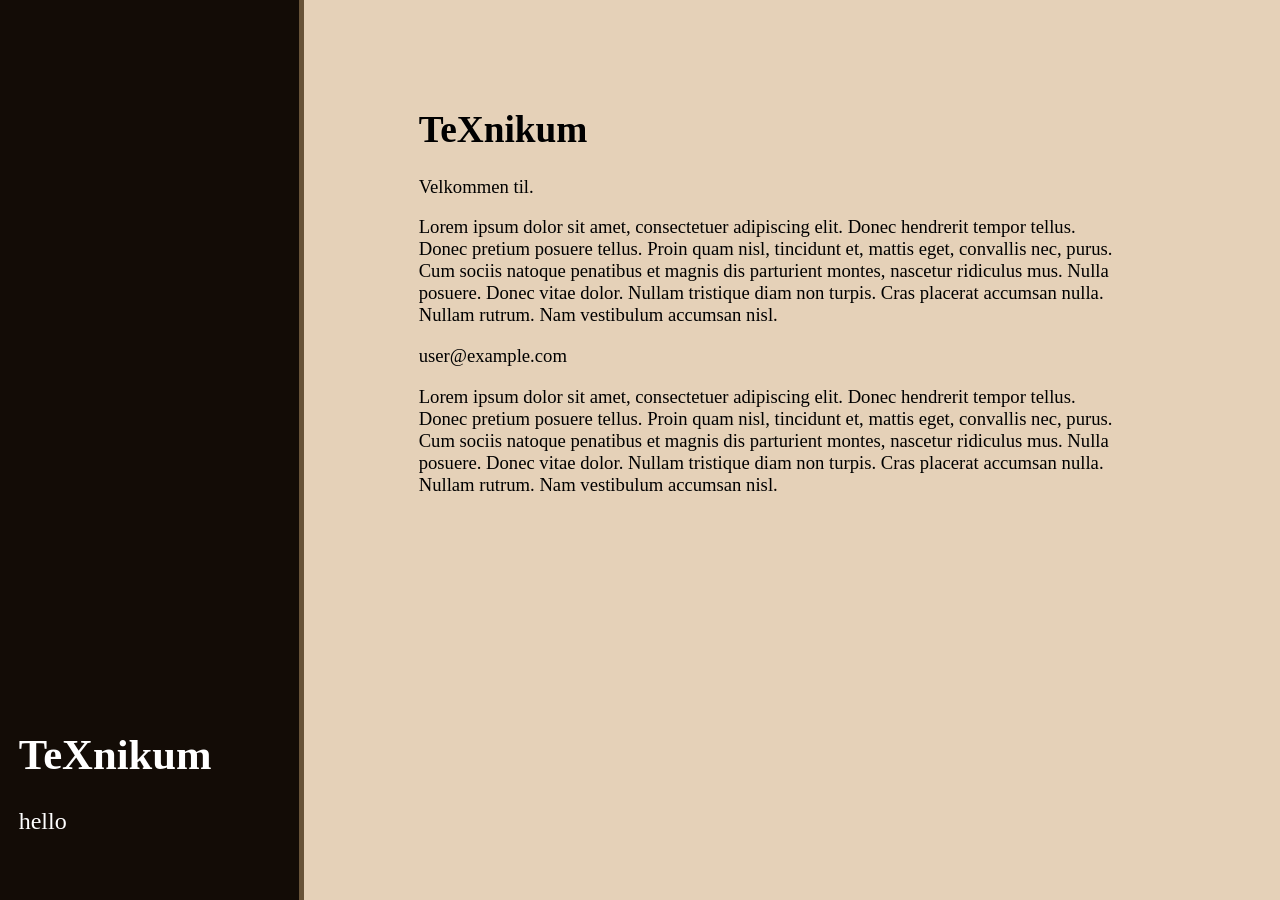
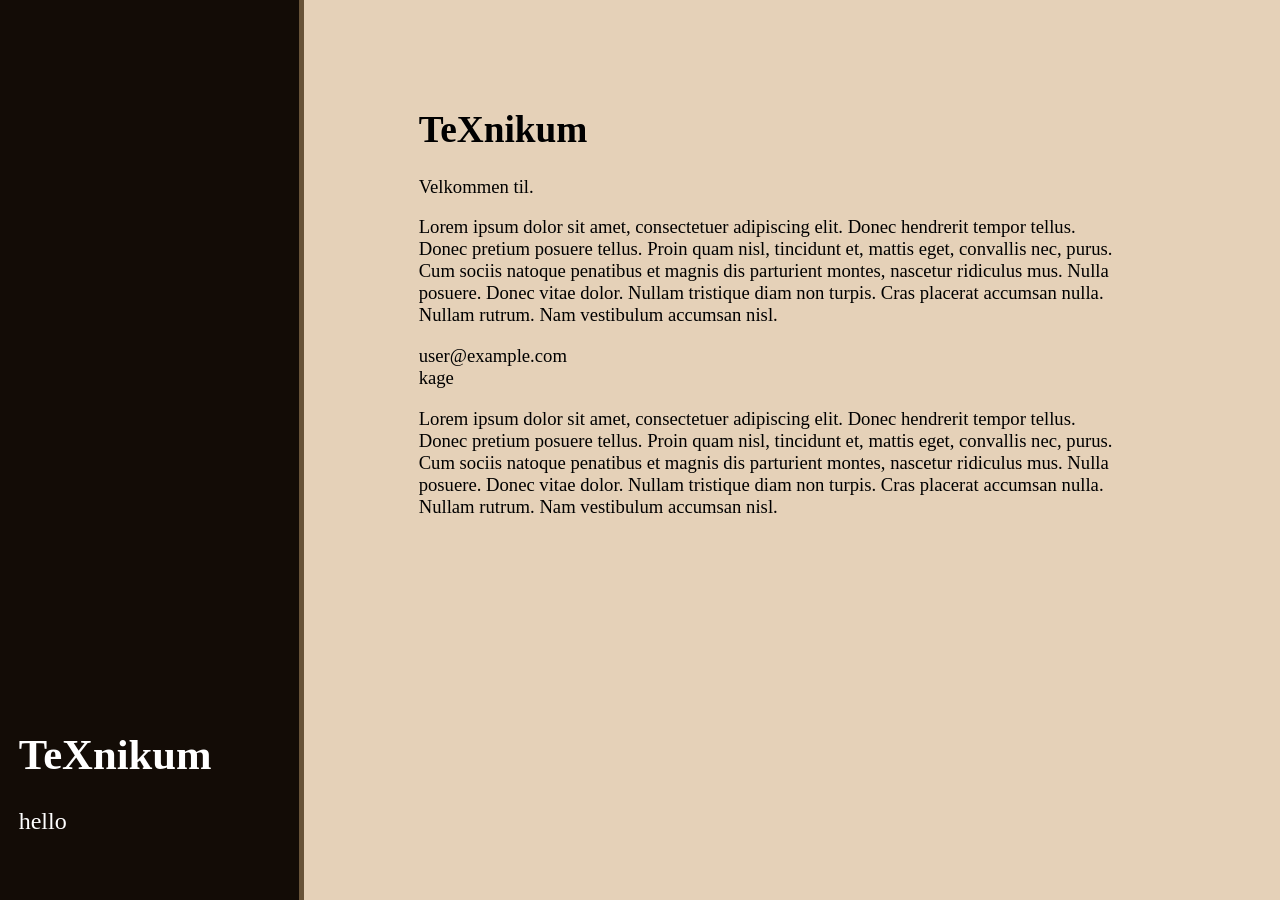
Before and after one commit to TeXnikum/TeXnikum.github.io, a Jekyll site: the page built from hello.md, in a window 1280 px wide. Built offline with Jekyll 4.4.1, drawn with Linux system fonts in a browser that asks for light colours.

Commit message:
trying out email opfuscation techniques

```diff
--- a/hello.md
+++ b/hello.md
@@ -17,4 +17,9 @@
 document.write(enc);
 </script>
 
+<div id="email">
+kage
+</div>
+
+
 Lorem ipsum dolor sit amet, consectetuer adipiscing elit. Donec hendrerit tempor tellus. Donec pretium posuere tellus. Proin quam nisl, tincidunt et, mattis eget, convallis nec, purus. Cum sociis natoque penatibus et magnis dis parturient montes, nascetur ridiculus mus. Nulla posuere. Donec vitae dolor. Nullam tristique diam non turpis. Cras placerat accumsan nulla. Nullam rutrum. Nam vestibulum accumsan nisl.
```
